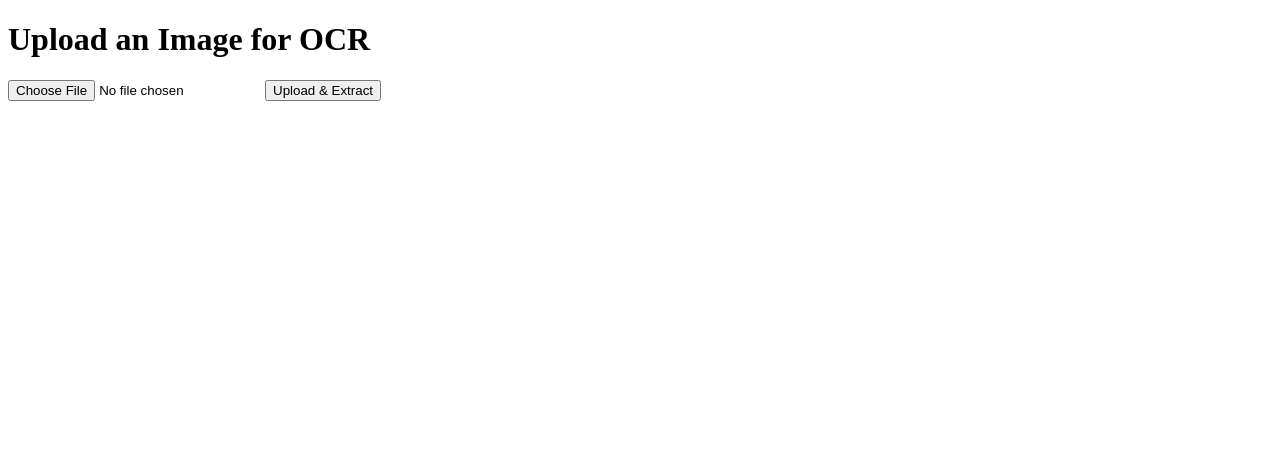
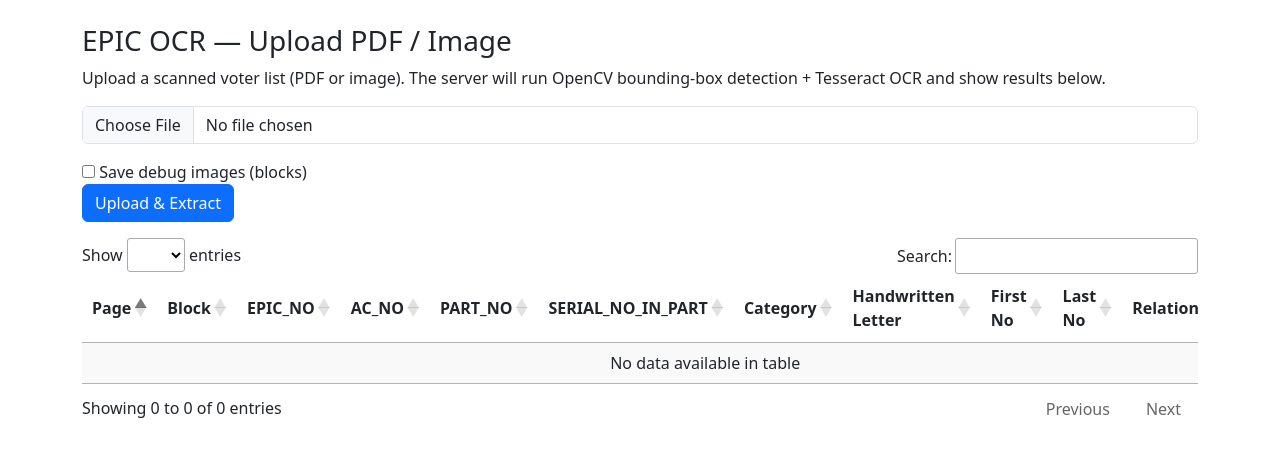
Before and after one commit to failedmorsefailed-creator/epic-ocr-web, a Flask app: page / in a window 1280 px wide. Shown: the top 457 px of the page. Run offline with Flask 3, Linux system fonts and the light colour scheme; lists and menus that the app fills with data are empty; some libraries are stand-ins or nearby versions.

Commit message:
Update index.html

```diff
--- a/templates/index.html
+++ b/templates/index.html
@@ -1,13 +1,83 @@
 <!doctype html>
-<html>
-<head>
-    <title>OCR Upload</title>
-</head>
-<body>
-    <h1>Upload an Image for OCR</h1>
-    <form action="/ocr" method="post" enctype="multipart/form-data">
-        <input type="file" name="image" accept="image/*" required>
-        <input type="submit" value="Upload & Extract">
-    </form>
-</body>
+<html lang="en">
+  <head>
+    <meta charset="utf-8">
+    <title>EPIC OCR - Upload</title>
+    <link href="https://cdn.jsdelivr.net/npm/bootstrap@5.3.0/dist/css/bootstrap.min.css" rel="stylesheet">
+    <link rel="stylesheet" href="https://cdn.datatables.net/1.13.4/css/jquery.dataTables.min.css">
+  </head>
+  <body class="p-4">
+    <div class="container">
+      <h3>EPIC OCR — Upload PDF / Image</h3>
+      <p>Upload a scanned voter list (PDF or image). The server will run OpenCV bounding-box detection + Tesseract OCR and show results below.</p>
+
+      <div class="mb-3">
+        <input class="form-control" type="file" id="fileInput">
+      </div>
+      <div class="mb-3">
+        <label><input type="checkbox" id="debugChk"> Save debug images (blocks)</label><br>
+        <button id="uploadBtn" class="btn btn-primary">Upload & Extract</button>
+        <a id="downloadLink" class="btn btn-success d-none" target="_blank">Download Excel</a>
+      </div>
+
+      <div id="spinner" class="d-none alert alert-info">Processing... Please wait.</div>
+
+      <table id="resultTable" class="display" style="width:100%">
+        <thead>
+          <tr>
+            <th>Page</th><th>Block</th><th>EPIC_NO</th><th>AC_NO</th><th>PART_NO</th>
+            <th>SERIAL_NO_IN_PART</th><th>Category</th><th>Handwritten Letter</th>
+            <th>First No</th><th>Last No</th><th>Relation</th><th>RawText</th>
+          </tr>
+        </thead>
+        <tbody></tbody>
+      </table>
+
+    </div>
+
+    <script src="https://code.jquery.com/jquery-3.6.0.min.js"></script>
+    <script src="https://cdn.datatables.net/1.13.4/js/jquery.dataTables.min.js"></script>
+    <script>
+      $(document).ready(function(){
+        var table = $('#resultTable').DataTable({scrollX:true,pageLength:20});
+
+        $('#uploadBtn').click(function(){
+          var f = $('#fileInput')[0].files[0];
+          if(!f){ alert('Please pick a file.'); return; }
+          var fd = new FormData();
+          fd.append('file', f);
+          fd.append('debug', $('#debugChk').is(':checked') ? '1' : '0');
+
+          $('#spinner').removeClass('d-none');
+          $('#uploadBtn').prop('disabled', true);
+
+          $.ajax({
+            url:'/upload',
+            method:'POST',
+            data: fd,
+            processData: false,
+            contentType: false,
+            success: function(resp){
+              $('#spinner').addClass('d-none');
+              $('#uploadBtn').prop('disabled', false);
+              table.clear();
+              resp.rows.forEach(function(r){
+                table.row.add([r.Page, r.BlockIndex, r.EPIC_NO, r.AC_NO, r.PART_NO, r.SERIAL_NO_IN_PART, r["Category_A/B"], r.Handwritten_Letter, r.Handwritten_First_Number, r.Handwritten_Last_Number, r.Relation, r.RawText]);
+              });
+              table.draw();
+              if(resp.download){
+                $('#downloadLink').attr('href', resp.download).removeClass('d-none').text('Download Excel');
+              }
+            },
+            error:function(e){
+              $('#spinner').addClass('d-none');
+              $('#uploadBtn').prop('disabled', false);
+              alert('Error: ' + (e.responseJSON ? e.responseJSON.error : 'Server error'));
+            }
+          });
+
+        });
+      });
+    </script>
+  </body>
 </html>
```
